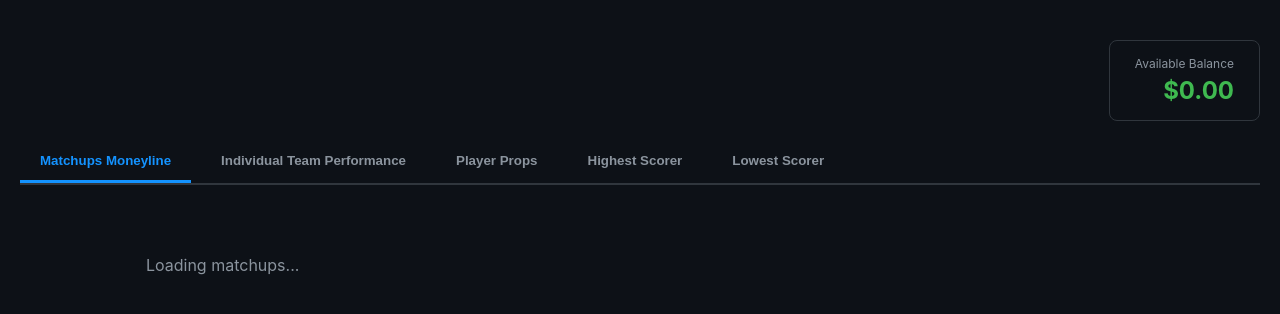
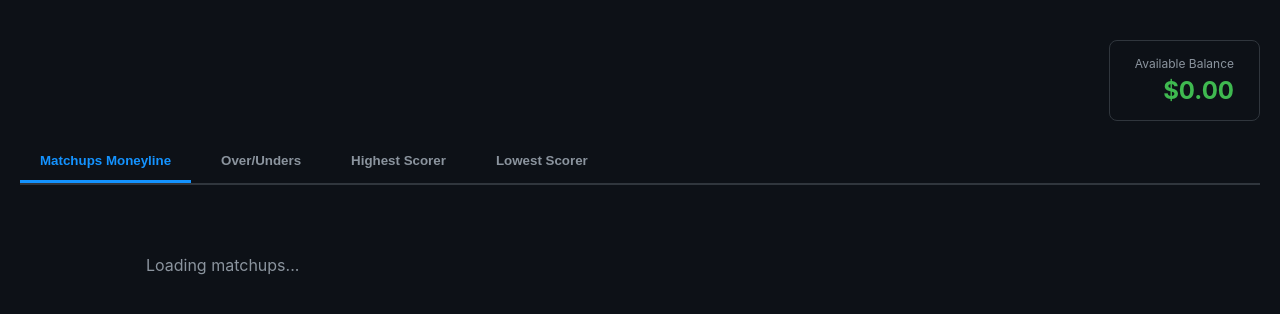
Before and after one commit to sfaizi24/TNC-Model-2025, a Flask app: template frontend/templates/betting.html in a window 1280 px wide. Shown: the part 61-375 px from the top of the page. Run offline with Flask 3, Linux system fonts and the light colour scheme; the template is opened without the code that fills it, so the values that code supplies are empty; parts of the project's set-up code (start-up, migrations or seed data) failed here and were passed over.

Commit message:
Rename and restructure betting tabs for better clarity
Updated frontend/templates/betting.html to rename "Individual Team Performance" to "Over/Unders" and remove the "Player Props" tab.

Replit-Commit-Author: Agent
Replit-Commit-Session-Id: f906fa5c-182c-4500-a13c-a09cf49568f7
Replit-Commit-Checkpoint-Type: intermediate_checkpoint
Replit-Commit-Event-Id: d4722e20-ecca-4fd8-9a21-a45eaeb9854c
Replit-Commit-Screenshot-Url: https://storage.googleapis.com/screenshot-production-us-central1/98b42adf-597d-4025-87f2-5dcbd8f908a0/f906fa5c-182c-4500-a13c-a09cf49568f7/e1aCU3G

```diff
--- a/frontend/templates/betting.html
+++ b/frontend/templates/betting.html
@@ -605,8 +605,7 @@
 
 <div class="betting-tabs">
     <button class="betting-tab active" data-tab="matchups-moneyline">Matchups Moneyline</button>
-    <button class="betting-tab" data-tab="team-performance">Individual Team Performance</button>
-    <button class="betting-tab" data-tab="player-props">Player Props</button>
+    <button class="betting-tab" data-tab="team-performance">Over/Unders</button>
     <button class="betting-tab" data-tab="highest-scorer">Highest Scorer</button>
     <button class="betting-tab" data-tab="lowest-scorer">Lowest Scorer</button>
 </div>
```
